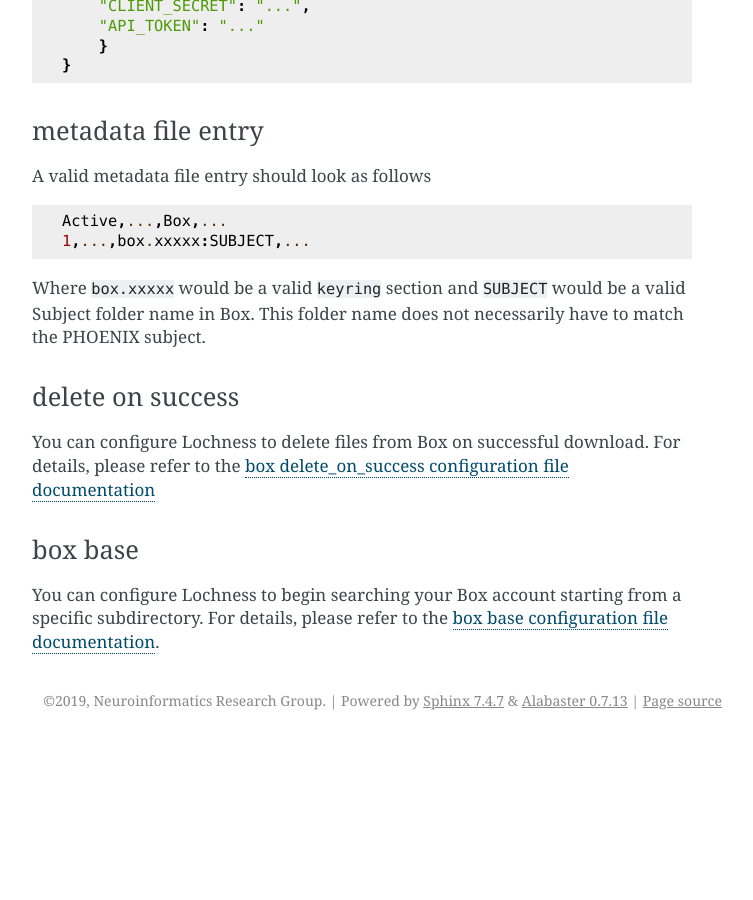
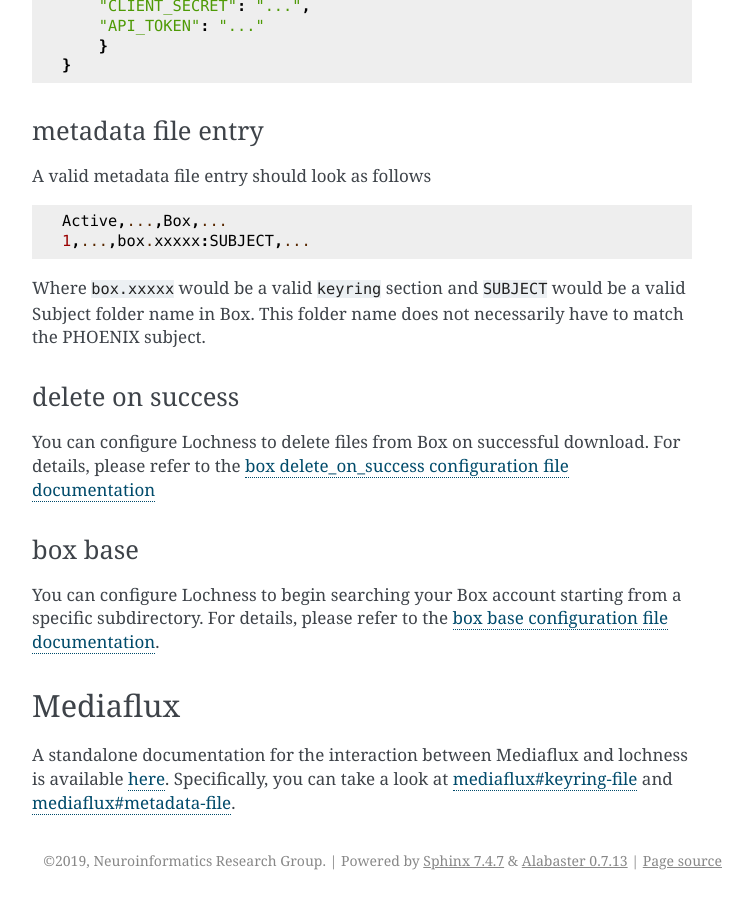
Before and after one commit to harvard-nrg/lochness, a Sphinx documentation site: the page built from docs/source/data_sources.rst, in a window 1280 px wide and 900 px high, scrolled down 5778 px. Shown: the whole window, without its empty margins (388-1141 px from the left). Built offline with Sphinx 7.4.7, drawn with Linux system fonts in a browser that asks for light colours; before the commit the page ends 6518 px from its top, so only the background shows below that.

Commit message:
add reference to mediaflux standalone doc

```diff
--- a/docs/source/data_sources.rst
+++ b/docs/source/data_sources.rst
@@ -219,7 +219,7 @@
 
 
 Box
--------
+---
 To have Lochness download data automatically from Box, you need a few
 things.
 
@@ -265,7 +265,14 @@
 `box delete_on_success configuration file documentation <configuration_file.html#delete-on-success>`_
 
 box base
-~~~~~~~~~~~~
+~~~~~~~~
 You can configure Lochness to begin searching your Box account starting from
 a specific subdirectory. For details, please refer to the
 `box base configuration file documentation <configuration_file.html#box-base>`_.
+
+
+Mediaflux
+---------
+A standalone documentation for the interaction between Mediaflux and lochness is available `here <./mediaflux.md>`_.
+Specifically, you can take a look at `mediaflux#keyring-file <./mediaflux.md#keyring-file>`_ and
+`mediaflux#metadata-file <./mediaflux.md#metadata-file>`_.
```
